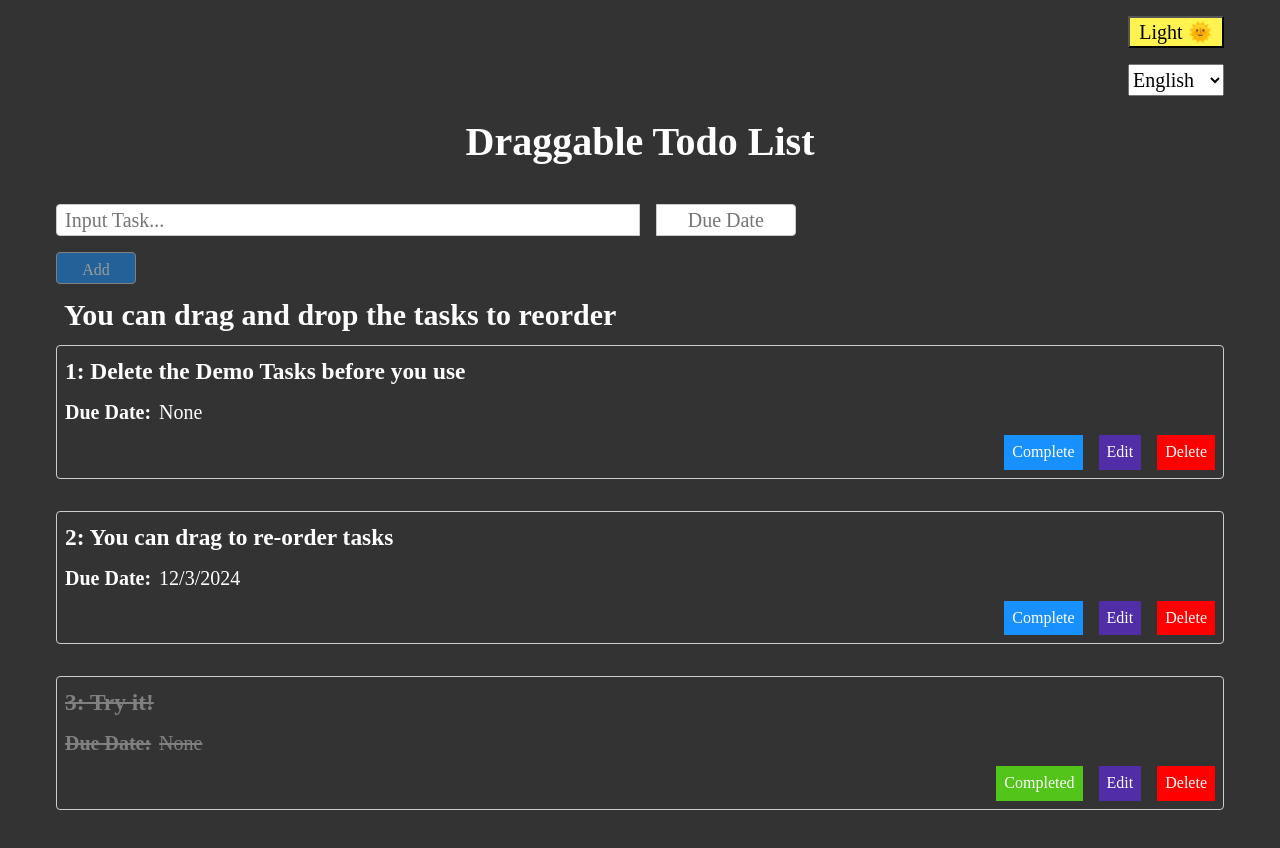
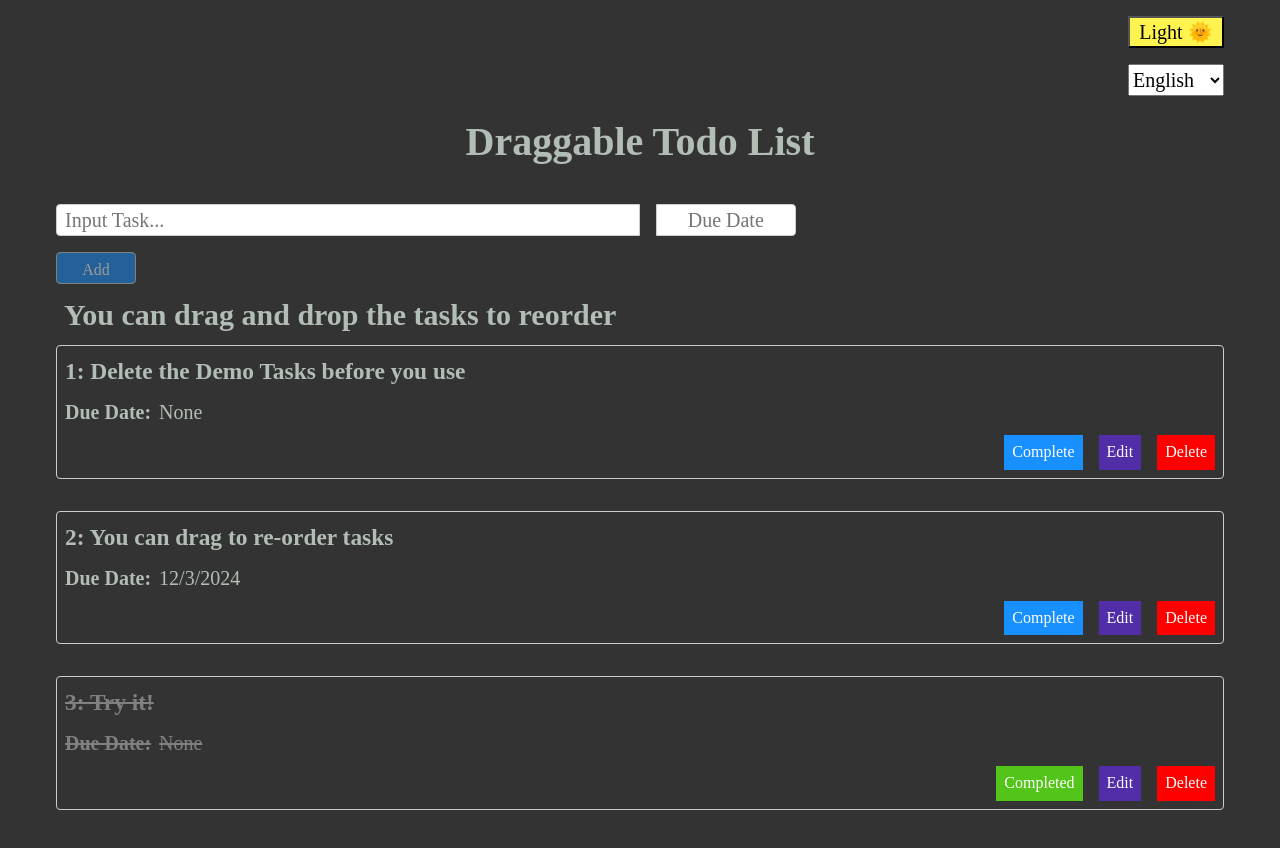
Before and after one commit to john-data-chen/ts-react-drag-and-drop-starter-kit, a React (Vite) app: page / in a window 1280 px wide. Shown: the top 848 px of the page. Built offline with nearby package versions, Linux system fonts and the light colour scheme.

Commit message:
Make tap animations obvious in Dark theme

```diff
--- a/src/component/TodoCard.tsx
+++ b/src/component/TodoCard.tsx
@@ -21,7 +21,11 @@ const TodoCard = ({
   const { t } = useTranslation();
   return (
     <motion.li
-      whileTap={{ scale: 1.05, borderColor: "red" }}
+      whileTap={{
+        scale: 1.05,
+        opacity: 1,
+        backgroundColor: "#FFF8DC",
+      }}
       className="todoItem"
       key={todo.id}
     >
--- a/src/theme/ThemeSets.ts
+++ b/src/theme/ThemeSets.ts
@@ -26,7 +26,6 @@ export const GlobalStyles = createGlobalStyle`
     -moz-osx-font-smoothing: grayscale;
   }
 
-  // based on small screen layout
   #root {
     height: 100%;
     width: 100%;
@@ -35,6 +34,7 @@ export const GlobalStyles = createGlobalStyle`
   // app styles
   .appContainer {
     padding: 1rem;
+    // based on small screen layout
     max-width: 400px;
     display: flex;
     flex-direction: column;
@@ -364,6 +364,6 @@ export const lightTheme = {
 
 export const darkTheme = {
   body: "#333",
-  text: "#fff",
+  text: "#B2BEB5",
   buttonBackground: "#FFF44F",
 };
```
